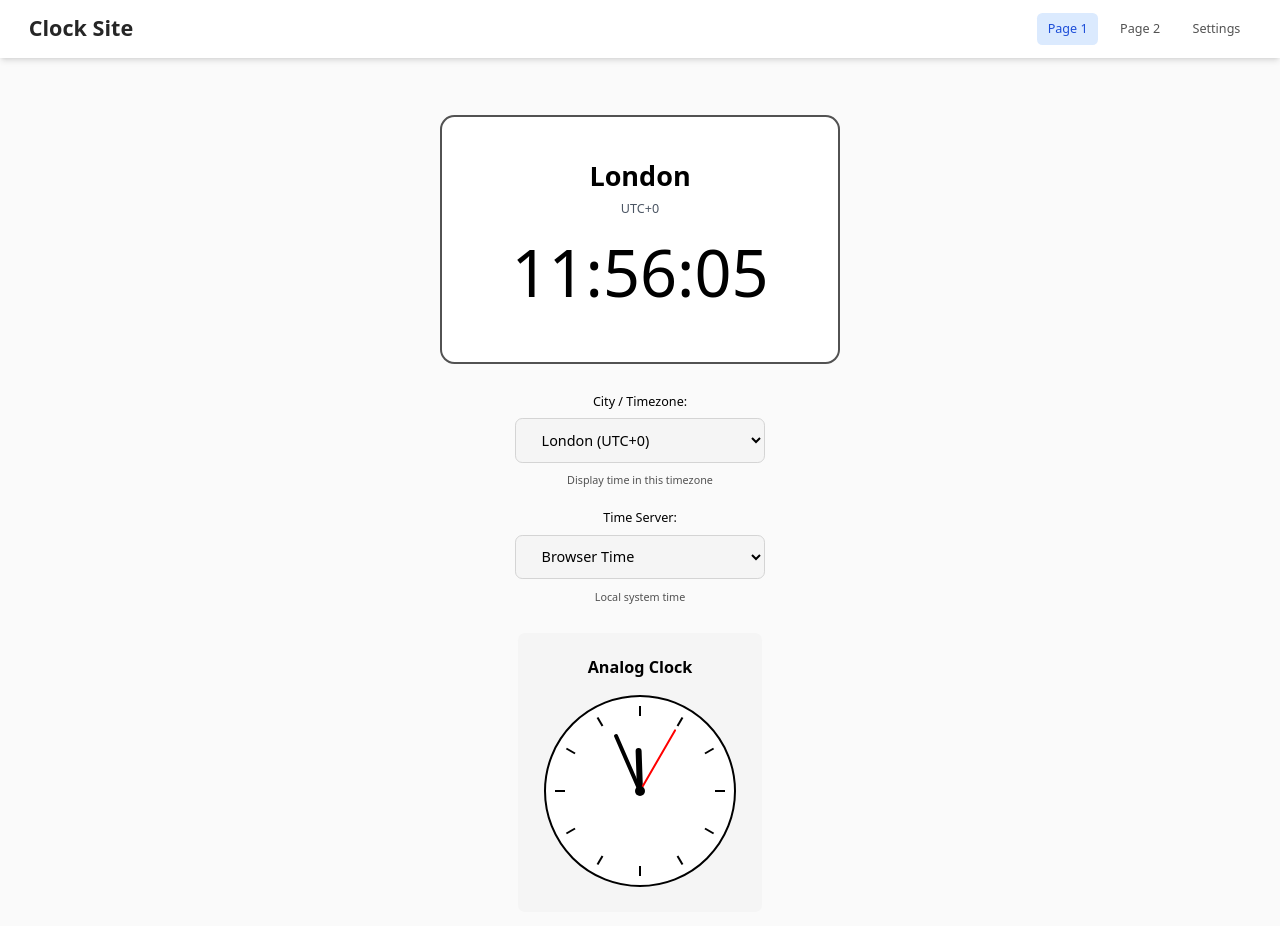
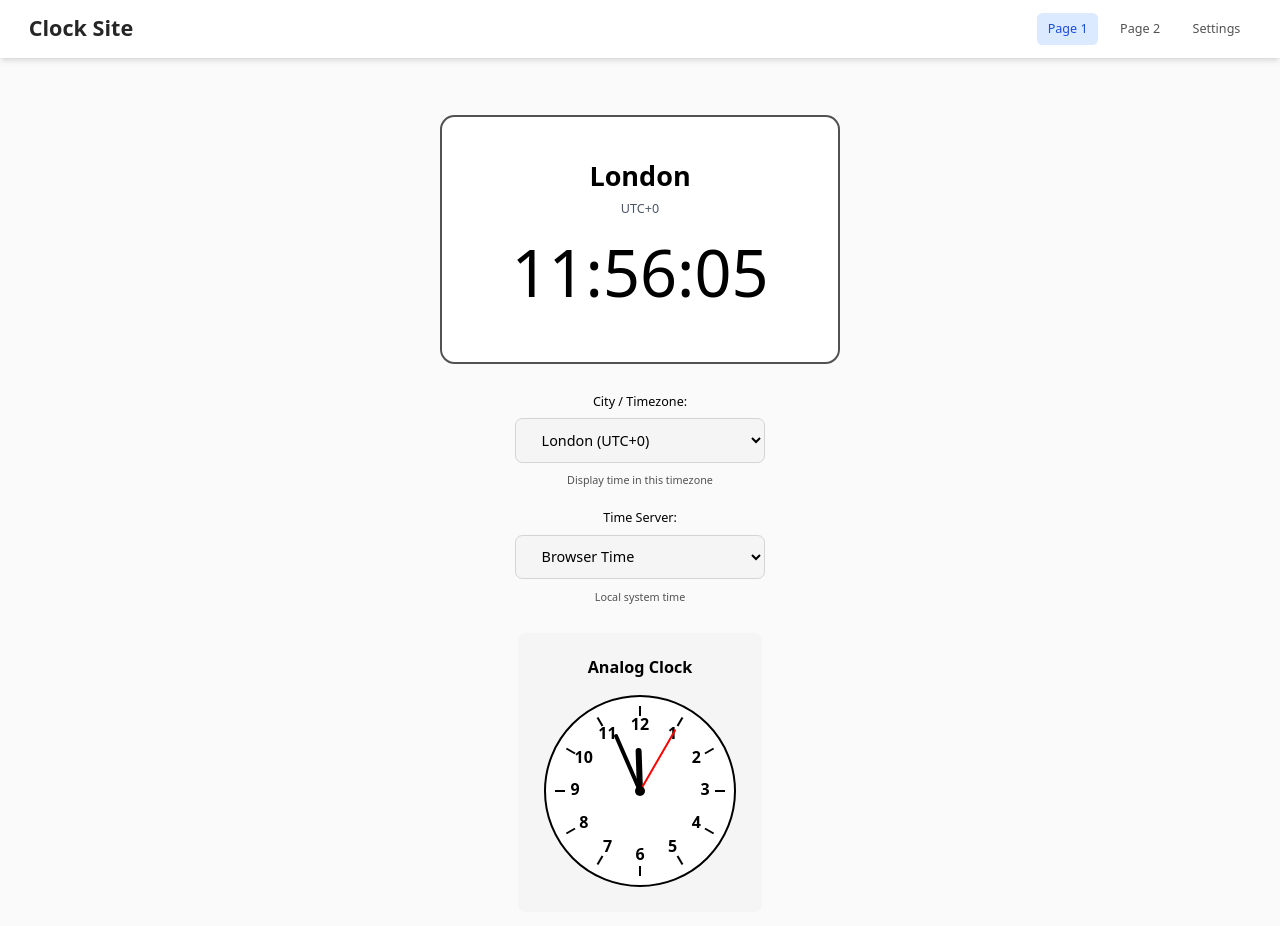
Before and after one commit to tobyhogan/react-clock-site, a React (Vite) app: page /page1 in a window 1280 px wide. Shown: the top 926 px of the page. Built offline with nearby package versions, Linux system fonts and the light colour scheme.

Commit message:
version 1.2.0

```diff
--- a/src/1-components-&-utilities/2-page-specific/1-page1/2-components/Component2.tsx
+++ b/src/1-components-&-utilities/2-page-specific/1-page1/2-components/Component2.tsx
@@ -48,6 +48,28 @@ const AnalogClock = () => {
               );
             })}
 
+            {/* Hour numbers */}
+            {[...Array(12)].map((_, i) => {
+              const hour = i === 0 ? 12 : i;
+              const angle = (i * 30 - 90) * (Math.PI / 180);
+              const x = 100 + 65 * Math.cos(angle);
+              const y = 100 + 65 * Math.sin(angle);
+              return (
+                <text
+                  key={`num-${i}`}
+                  x={x}
+                  y={y}
+                  textAnchor="middle"
+                  dominantBaseline="middle"
+                  fontSize="16"
+                  fontWeight="bold"
+                  fill="black"
+                >
+                  {hour}
+                </text>
+              );
+            })}
+
             {/* Hour hand */}
             <line
               x1="100"
```
